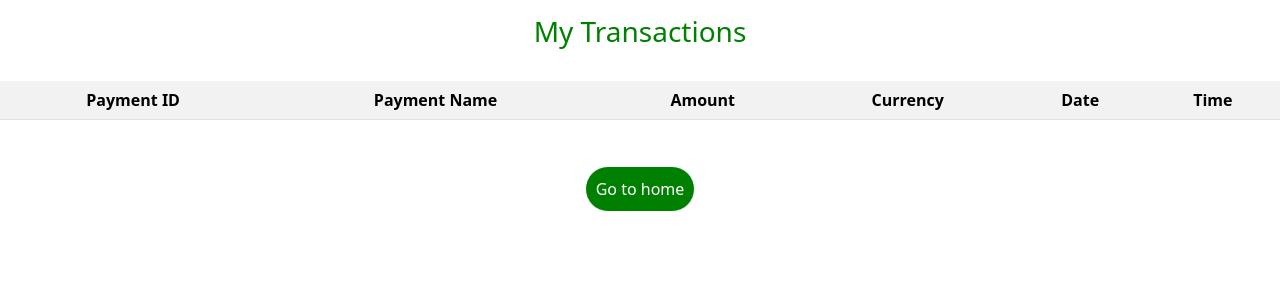
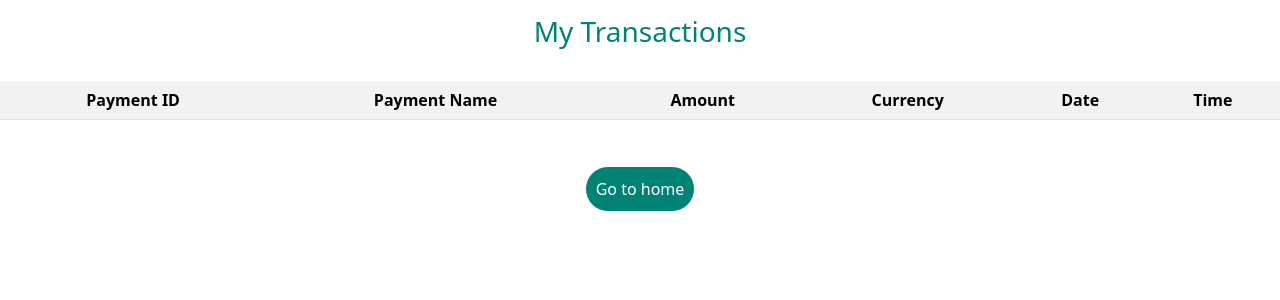
Before and after one commit to Wastestars/imagineCup, a PHP site: page /paypal/history.php in a window 1280 px wide. Shown: the top 300 px of the page. Run offline with PHP 8.4, Linux system fonts and the light colour scheme; data comes from the database, SQL or seed files in the repository; lists and menus that the app fills with data are empty.

Commit message:
Changed color scheme to #008374

```diff
--- a/paypal/history.php
+++ b/paypal/history.php
@@ -12,7 +12,7 @@ $sql_select = "SELECT * FROM payments WHERE paid_by = '$id'";
 	<script src="https://cdn.jsdelivr.net/npm/bootstrap@5.3.0-alpha1/dist/js/bootstrap.bundle.min.js" integrity="sha384-w76AqPfDkMBDXo30jS1Sgez6pr3x5MlQ1ZAGC+nuZB+EYdgRZgiwxhTBTkF7CXvN" crossorigin="anonymous"></script>
 	<style>
 		h3{
-			color:  green;
+			color:  #008374;
 			padding-top: 15px;
 		}
 		.home{
@@ -20,11 +20,12 @@ $sql_select = "SELECT * FROM payments WHERE paid_by = '$id'";
 			border-radius: 50px;
 			border: solid 1px white;
 			margin: 30px 10px 0px;
-			background-color: green;
+			background-color: #008374;
 			color: white;
+			margin-bottom: 10px;
 		}
 		.home:hover{
-			background-color: #8AC800;
+			background-color: green;
 			color: white;
 		}
 	</style>
--- a/paypal/onCancel.php
+++ b/paypal/onCancel.php
@@ -19,11 +19,11 @@
 			border-radius: 50px;
 			border: solid 1px white;
 			margin: 30px 10px 0px;
-			background-color: green;
+			background-color: #008374;
 			color: white;
 		}
 		.cancelled button:hover{
-			background-color: #8AC800;
+			background-color: green;
 			color: white;
 		}
 	</style>
--- a/paypal/success.php
+++ b/paypal/success.php
@@ -37,11 +37,11 @@
 					border-radius: 50px;
 					border: solid 1px white;
 					margin: 30px 10px 0px;
-					background-color: green;
+					background-color: #008374;
 					color: white;
 				}
 				.success button:hover{
-					background-color: grey;
+					background-color: green;
 					color: white;
 				}
 				span{
@@ -50,7 +50,7 @@
 				.fa-solid{
 					font-size: 150px;
 					margin-bottom: 20px;
-					color:  green;
+					color:  #008374;
 				}
 			</style>
 		</head>
--- a/paypal/viewAllPayments.php
+++ b/paypal/viewAllPayments.php
@@ -8,7 +8,7 @@ $sql_select = "SELECT * FROM payments";
 	<script src="https://cdn.jsdelivr.net/npm/bootstrap@5.3.0-alpha1/dist/js/bootstrap.bundle.min.js" integrity="sha384-w76AqPfDkMBDXo30jS1Sgez6pr3x5MlQ1ZAGC+nuZB+EYdgRZgiwxhTBTkF7CXvN" crossorigin="anonymous"></script>
 	<style>
 		h3{
-			color:  green;
+			color:  #008374;
 			padding-top: 15px;
 		}
 	</style>
```
Also changed, not shown: styles.css (+4 -4 lines).
